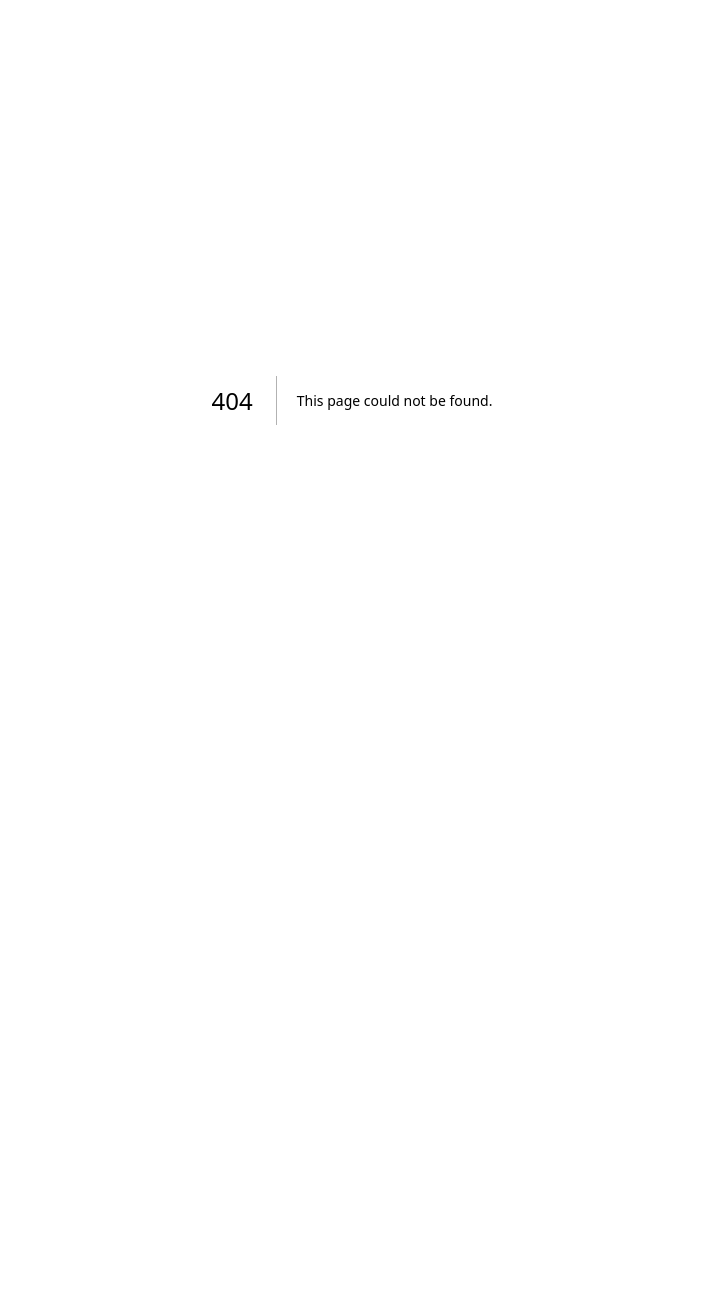
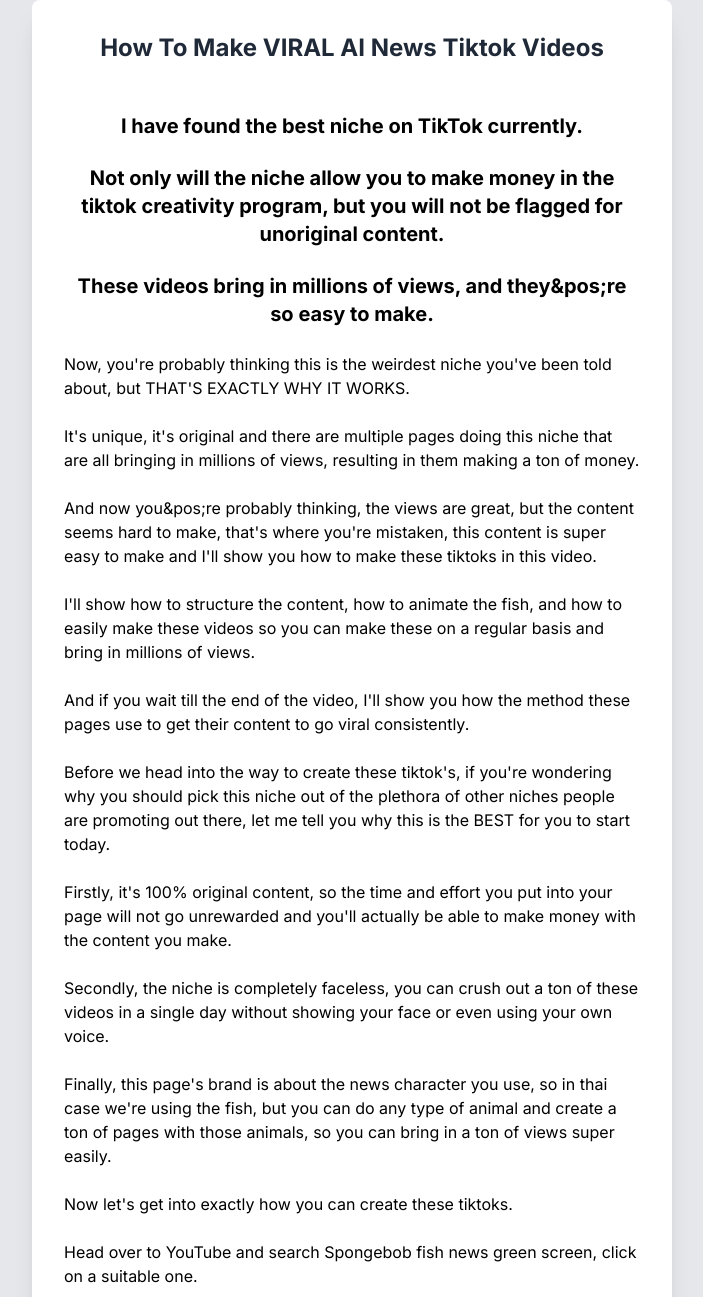
Before and after one commit to theqasim/WW, a Next.js app: page /lessons/viralainews in a window 1280 px wide. Before the commit this address had no page. Shown: the top 1297 px of the page, without its empty margins (288-991 px from the left). Before the commit the page ends 800 px from the top, so only its background shows below. Built offline with nearby package versions, Linux system fonts and the light colour scheme.

Commit message:
new lesson

```diff
--- /dev/null
+++ b/src/app/lessons/viralainews/page.tsx
@@ -0,0 +1,197 @@
+"use client";
+
+import React from "react";
+import Link from "next/link";
+import YouTube from "react-youtube";
+import { useEffect, useRef } from "react";
+import Backtolessons from "@/components/backtolessons";
+
+const VideoBlog: React.FC = () => {
+  const opts = {
+    height: "390",
+    width: "640",
+    playerVars: {
+      autoplay: 1,
+    },
+  };
+
+  const onReady = (event: { target: { pauseVideo: () => void } }) => {
+    event.target.pauseVideo();
+  };
+
+  return (
+    <div className="min-h-screen bg-gray-200 flex items-center justify-center">
+      <div className="bg-white p-8 rounded-lg shadow-xl w-4/5 md:w-2/3 lg:w-1/2 space-y-6">
+        <h1 className="text-2xl font-bold mb-4 text-center text-gray-800">
+          How To Make VIRAL AI News Tiktok Videos
+        </h1>
+        <div className="flex justify-center">
+          <YouTube videoId="Xv1Kub4iZt0" opts={opts} onReady={onReady} />
+        </div>
+        <h2 className="text-xl font-bold text-center">
+          I have found the best niche on TikTok currently.
+        </h2>
+        <h2 className="text-xl font-bold text-center">
+          Not only will the niche allow you to make money in the tiktok
+          creativity program, but you will not be flagged for unoriginal
+          content.
+        </h2>
+        <h2 className="text-xl font-bold text-center">
+          These videos bring in millions of views, and they&pos;re so easy to
+          make.
+        </h2>
+        <p>
+          Now, you&apos;re probably thinking this is the weirdest niche
+          you&apos;ve been told about, but THAT&apos;S EXACTLY WHY IT WORKS.
+        </p>
+        <p>
+          It&apos;s unique, it&apos;s original and there are multiple pages
+          doing this niche that are all bringing in millions of views, resulting
+          in them making a ton of money.
+        </p>
+        <p>
+          And now you&pos;re probably thinking, the views are great, but the
+          content seems hard to make, that&apos;s where you&apos;re mistaken,
+          this content is super easy to make and I'll show you how to make these
+          tiktoks in this video.
+        </p>
+        <p>
+          I&apos;ll show how to structure the content, how to animate the fish,
+          and how to easily make these videos so you can make these on a regular
+          basis and bring in millions of views.
+        </p>
+        <p>
+          And if you wait till the end of the video, I'll show you how the
+          method these pages use to get their content to go viral consistently.
+        </p>
+        <p>
+          Before we head into the way to create these tiktok&apos;s, if
+          you&apos;re wondering why you should pick this niche out of the
+          plethora of other niches people are promoting out there, let me tell
+          you why this is the BEST for you to start today.
+        </p>
+        <p>
+          Firstly, it&apos;s 100% original content, so the time and effort you
+          put into your page will not go unrewarded and you&apos;ll actually be
+          able to make money with the content you make.
+        </p>
+        <p>
+          Secondly, the niche is completely faceless, you can crush out a ton of
+          these videos in a single day without showing your face or even using
+          your own voice.
+        </p>
+        <p>
+          Finally, this page's brand is about the news character you use, so in
+          thai case we&apos;re using the fish, but you can do any type of animal
+          and create a ton of pages with those animals, so you can bring in a
+          ton of views super easily.
+        </p>
+        <p>Now let&apos;s get into exactly how you can create these tiktoks.</p>
+        <p>
+          Head over to YouTube and search Spongebob fish news green screen,
+          click on a suitable one.
+        </p>
+        <p>Go to a youtube downloader and download the video.</p>
+        <p>
+          Next step is to head over to Capcut, which is a free video editor.
+        </p>
+        <p>Select 9:16 for the aspect ratio as we&apos;re making Tiktoks.</p>
+        <p>
+          Now put the footage into the timeline, and select the fish you want to
+          use for the video.
+        </p>
+        <p>
+          Position it well in the video so the character is clearly visible.
+        </p>
+        <p>
+          Now we want to remove the green screen, click remove background, use
+          the chroma key to remove the green background and you&apos;re good to
+          go.
+        </p>
+        <p>
+          Now we need to create the scene, we need a blue background for the
+          video, so download the image and bring it into your project.
+        </p>
+        <p>
+          Extend the background so it fits, then make sure the fish layer is
+          above the blue background.
+        </p>
+        <p>
+          Next step is to find a cartoon desk for the character to be seated at
+          to tell the news, bring it into your project and make sure it&apos;s
+          the top layer above the fish layer.
+        </p>
+        <p>Position it correctly so it looks good for the video.</p>
+        <p>
+          Now to make things easier, we&apos;re going to export a few seconds of
+          the timeline so we can use this exported video and our timeline is
+          less cluttered with layers.
+        </p>
+        <p>
+          Now take the exported video, and add it to the timeline, then
+          duplicate it to the desired length, depending on the news story
+          you&apos;re telling.
+        </p>
+        <p>
+          Now we need to generate the fish voice for this video, so we&apos;re
+          going to use the cloning feature on speechify for free, but we first
+          need to get the fishes voice to feed to speechify.
+        </p>
+        <p>
+          Head over to YouTube and type in spongebob fish announcement dialogue,
+          and look for a clip that is at least 5 minutes long.
+        </p>
+        <p>
+          Download the youtube video as a MP3, and import the voice, it will
+          then synthesise the clip, it will then save as a voice so you can use
+          it at any time.
+        </p>
+        <p>
+          Now we need the script so we can generate the voice, this will be
+          based on real life news events, you can find these by searching news
+          websites, there is always something going on everyday that people care
+          about, so finding a story will not be hard.
+        </p>
+        <p>
+          Keep in mind the story needs to be relevant and something the
+          demographic of tiktok users will be interested in, remember that when
+          selecting your story.
+        </p>
+        <p>
+          Now take the contents of the news article, go to ChatGPT and use the
+          prompt: “Summarise the following article to 1000 words, with a strong
+          hook”
+        </p>
+        <p>
+          Chatgpt will then summarise the text and it will be great for TikTok.
+        </p>
+        <p>
+          Then throw the script into speechify, wait for the voice to be
+          generated and then you&apos;re good to go, here is what it sounds
+          like.
+        </p>
+        <p>
+          Then put the voice into the project, and then we need to put images at
+          the top of the video throughout to portray the point you&apos;re
+          making, you can find suitable images on the original article you took
+          the content from.
+        </p>
+        <p>
+          The final element is to generate captions for the video, click on
+          captions, auto captions and then you can edit the text to what you
+          want.
+        </p>
+        <p>
+          As you can see this content is super easy to make and it is doing very
+          well for people on TiktTok.
+        </p>
+        <div className="text-gray-700 space-y-4">
+          <p>With that being said, I wish you the best of luck 🤝</p>
+        </div>
+        <Backtolessons />
+      </div>
+    </div>
+  );
+};
+
+export default VideoBlog;
--- a/src/app/videoresources/fishnews/page.tsx
+++ b/src/app/videoresources/fishnews/page.tsx
@@ -1,4 +1,5 @@
 import Link from "next/link";
+import Cta from "@/components/cta";
 
 export default function Component() {
   return (
@@ -13,6 +14,33 @@ export default function Component() {
           go viral and make money.
         </p>
       </div>
+      <section className="relative">
+        <div className="flex items-center justify-center">
+          <div className="w-3/4">
+            <div className="bg-white shadow-lg rounded-lg overflow-hidden dark:bg-gray-950">
+              <div className="p-4 md:p-6 grid gap-4">
+                <div className="flex flex-col items-center gap-2">
+                  <img
+                    alt="Advertisement"
+                    className="aspect-video overflow-hidden rounded-lg border-4 object-cover object-center"
+                    height="112"
+                    src="/resources/logo.png"
+                    width="200"
+                  />
+                  <div className="text-center">
+                    <p className="text-sm mt-4 w-2/3 mx-auto font-bold tracking-tighter text-white">
+                      Get access to the EXCLUSIVE lesson for this YouTube video
+                      showing you the strategies the top pages use in this niche
+                      to go viral consistently.
+                    </p>
+                  </div>
+                </div>
+                <Cta textColor="text-white" />
+              </div>
+            </div>
+          </div>
+        </div>
+      </section>
       <div className="divide-y">
         <div className="container grid items-center mx-auto gap-10 px-4 py-10 md:gap-16 md:px-6 lg:gap-20 lg:py-12">
           <div className="grid items-start gap-4 md:grid-cols-2 md:items-center md:gap-8">
--- a/src/components/lessonsarchive.tsx
+++ b/src/components/lessonsarchive.tsx
@@ -4,6 +4,14 @@ import React, { useState } from "react";
 import Link from "next/link";
 
 const lessonsData = [
+  {
+    id: 1,
+    title: "How To Edit Viral AI News TikToks",
+    description:
+      "The TikTok creativity program is a great way to make money online, but the content itself is what will dictate how much you make. This niche is not only super unique, but the content is easy to make and you can make thousands with it.",
+    imageUrl: "/resources/tiktokfishnews.jpg",
+    link: "/lessons/viralainews",
+  },
   {
     id: 1,
     title: "How To Dropship With Tiktok (FULL GUIDE)",
--- a/src/middleware.ts
+++ b/src/middleware.ts
@@ -24,5 +24,6 @@ export const config = {
     "/lessons/10kamonthin2024",
     "/videos/10kamonthin2024",
     "/lessons/dropshipwithtiktokshop",
+    "/lessons/viralainews",
   ],
 };
```
Also changed, not shown: public/resources/tiktokfishnews.jpg (added).
